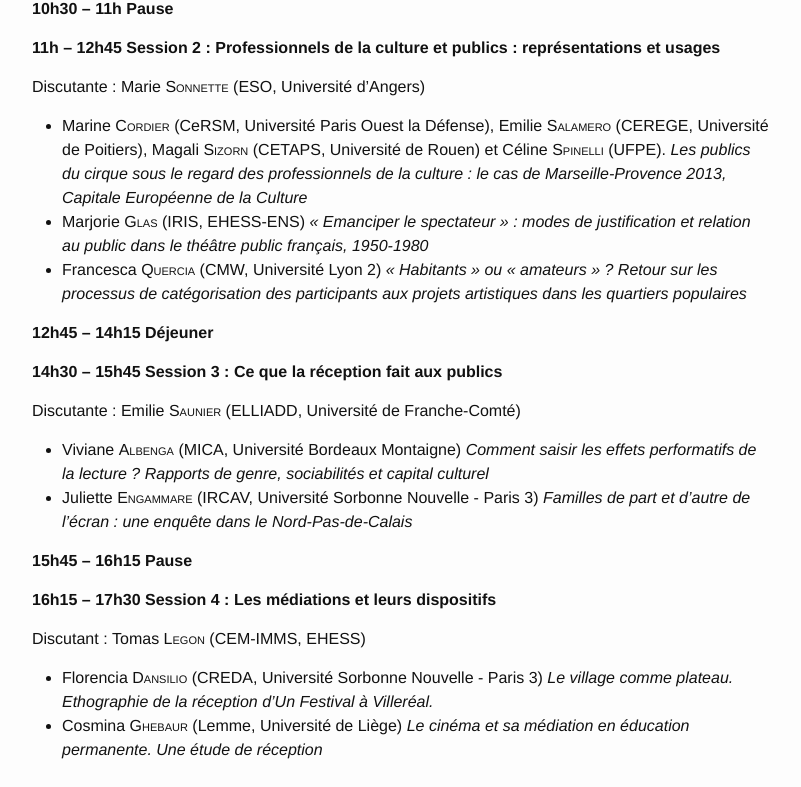
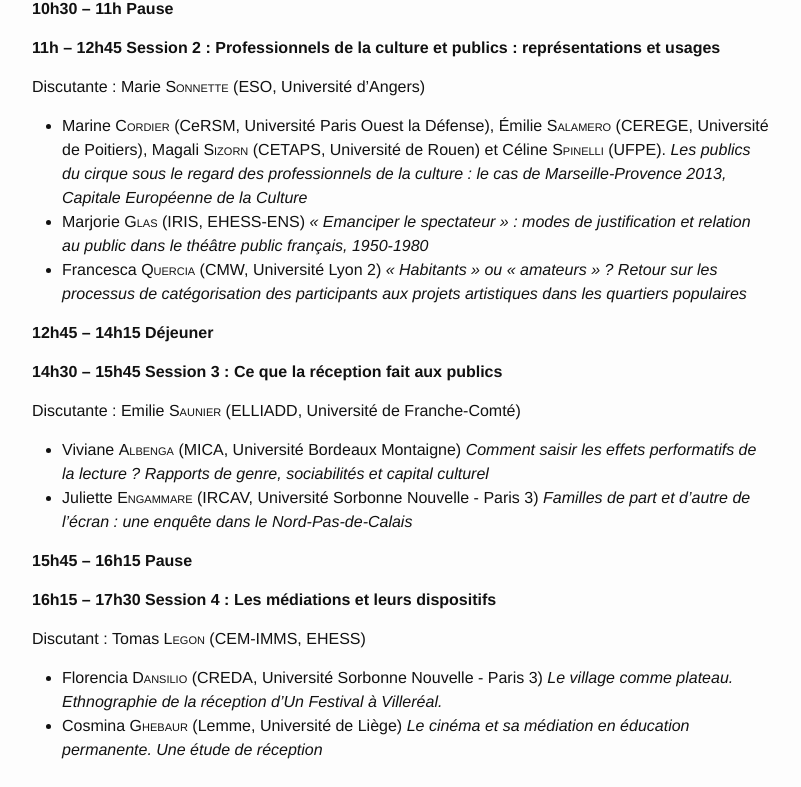
Before and after one commit to rt14-afs/rt14-afs.github.io, a Jekyll site: the page built from programme.md, in a window 1280 px wide and 1400 px high, scrolled down 568 px. Shown: the part 143-930 px from the top of the window, without its empty margins (238-1039 px from the left). Built offline with Jekyll 4.4.1, drawn with Linux system fonts in a browser that asks for light colours; some of the changed text lies outside the part shown.

Commit message:
corrections demandées par EG

```diff
--- a/programme.md
+++ b/programme.md
@@ -30,7 +30,7 @@
 
 Discutante : Marie <span class="author-name">Sonnette</span> (ESO, Université d’Angers)
 
-+ Marine <span class="author-name">Cordier</span> (CeRSM, Université Paris Ouest la Défense), Emilie <span class="author-name">Salamero</span> (CEREGE, Université de Poitiers), Magali <span class="author-name">Sizorn</span> (CETAPS, Université de Rouen) et Céline <span class="author-name">Spinelli</span> (UFPE). *Les publics du cirque sous le regard des professionnels de la culture : le cas de Marseille-Provence 2013, Capitale Européenne de la Culture*
++ Marine <span class="author-name">Cordier</span> (CeRSM, Université Paris Ouest la Défense), Émilie <span class="author-name">Salamero</span> (CEREGE, Université de Poitiers), Magali <span class="author-name">Sizorn</span> (CETAPS, Université de Rouen) et Céline <span class="author-name">Spinelli</span> (UFPE). *Les publics du cirque sous le regard des professionnels de la culture : le cas de Marseille-Provence 2013, Capitale Européenne de la Culture*
 + Marjorie <span class="author-name">Glas</span> (IRIS, EHESS-ENS) *« Emanciper le spectateur » : modes de justification et relation au public dans le théâtre public français, 1950-1980*
 + Francesca <span class="author-name">Quercia</span> (CMW, Université Lyon 2) *« Habitants » ou « amateurs » ? Retour sur les processus de catégorisation des participants aux projets artistiques dans les quartiers populaires*
 
@@ -49,7 +49,7 @@
 
 Discutant : Tomas <span class="author-name">Legon</span> (CEM-IMMS, EHESS)
 
-+ Florencia <span class="author-name">Dansilio</span> (CREDA, Université Sorbonne Nouvelle - Paris 3) *Le village comme plateau. Ethographie de la réception d’Un Festival à Villeréal.*
++ Florencia <span class="author-name">Dansilio</span> (CREDA, Université Sorbonne Nouvelle - Paris 3) *Le village comme plateau. Ethnographie de la réception d’Un Festival à Villeréal.*
 + Cosmina <span class="author-name">Ghebaur</span> (Lemme, Université de Liège) *Le cinéma et sa médiation en éducation permanente. Une étude de réception*
 
 ## VENDREDI 18 NOVEMBRE
@@ -89,7 +89,7 @@
 Discutante : Anne-Sophie <span class="author-name">Béliard</span> (PACTE, Université Grenoble Alpes,)
 
 + Clément <span class="author-name">Combes</span> (PACTE, Université Grenoble Alpes) *Visionner des séries télévisées : de l’écoute flottante à l’attention focalisée*
-+ Florence <span class="author-name">Eloy</span> (Circeft-Escol, Université Paris 8), Sébastien <span class="author-name">François</span> (LabEx ICCA) et Morgane <span class="author-name">Mabille</span> (CEMS-IMM, EHESS) *Les réceptions du feuilleton Plus Belle La Vie : de l’attention à l’engagement ?*
++ Florence <span class="author-name">Eloy</span> (Circeft-Escol, Université Paris 8), Sébastien <span class="author-name">François</span> (LabEx ICCA) et Morgane <span class="author-name">Mabille</span> (CEMS-IMM, EHESS) *Les réceptions du feuilleton Plus belle la vie : de l’attention à l’engagement ?*
 
 **17h30 Conclusion du colloque**
 
```
Also changed, not shown: infos.md (+0 -4 lines).
